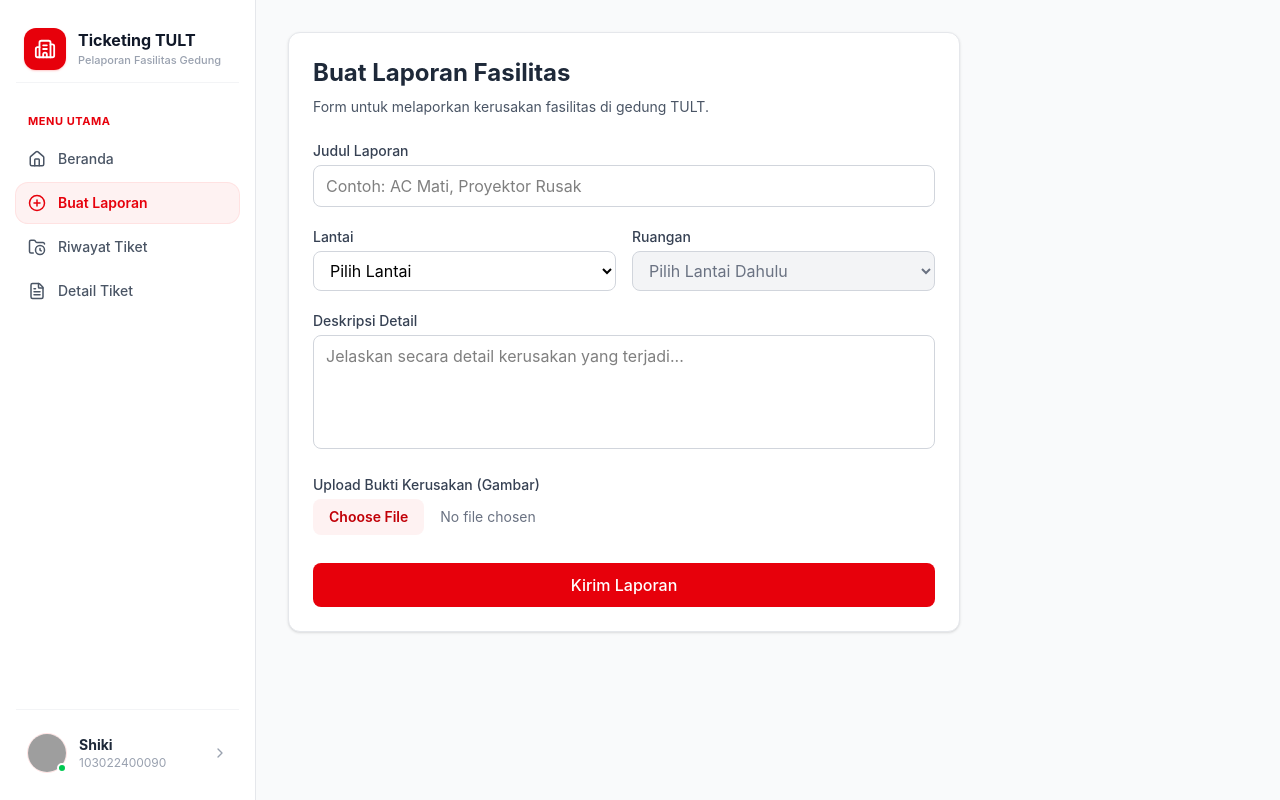
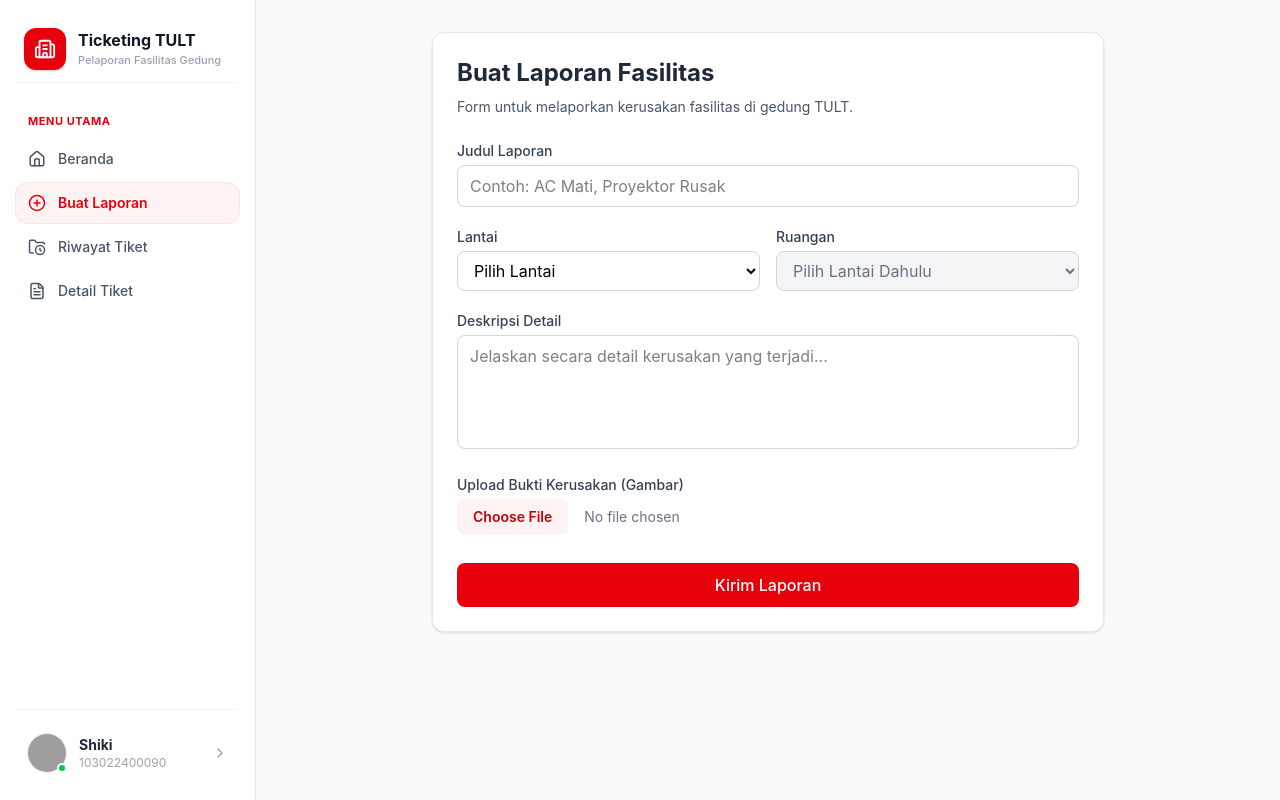
Before and after one commit to Kuzhano/TicketingForTULT, a React (Vite) app: page /create in a window 1280 px wide. Built offline with nearby package versions, Linux system fonts and the light colour scheme; grey boxes are pictures that could not be loaded.

Commit message:
make it center

```diff
--- a/src/pages/CreateTicket.jsx
+++ b/src/pages/CreateTicket.jsx
@@ -77,7 +77,7 @@ export default function CreateTicket() {
   };
 
   return (
-    <div className="max-w-2xl bg-white p-6 rounded-xl border border-gray-200 shadow-sm">
+    <div className="max-w-2xl mx-auto bg-white p-6 rounded-xl border border-gray-200 shadow-sm">
       <div className="mb-6">
         <h2 className="text-2xl font-bold text-gray-800 mb-2">Buat Laporan Fasilitas</h2>
         <p className="text-gray-600 text-sm">Form untuk melaporkan kerusakan fasilitas di gedung TULT.</p>
```
